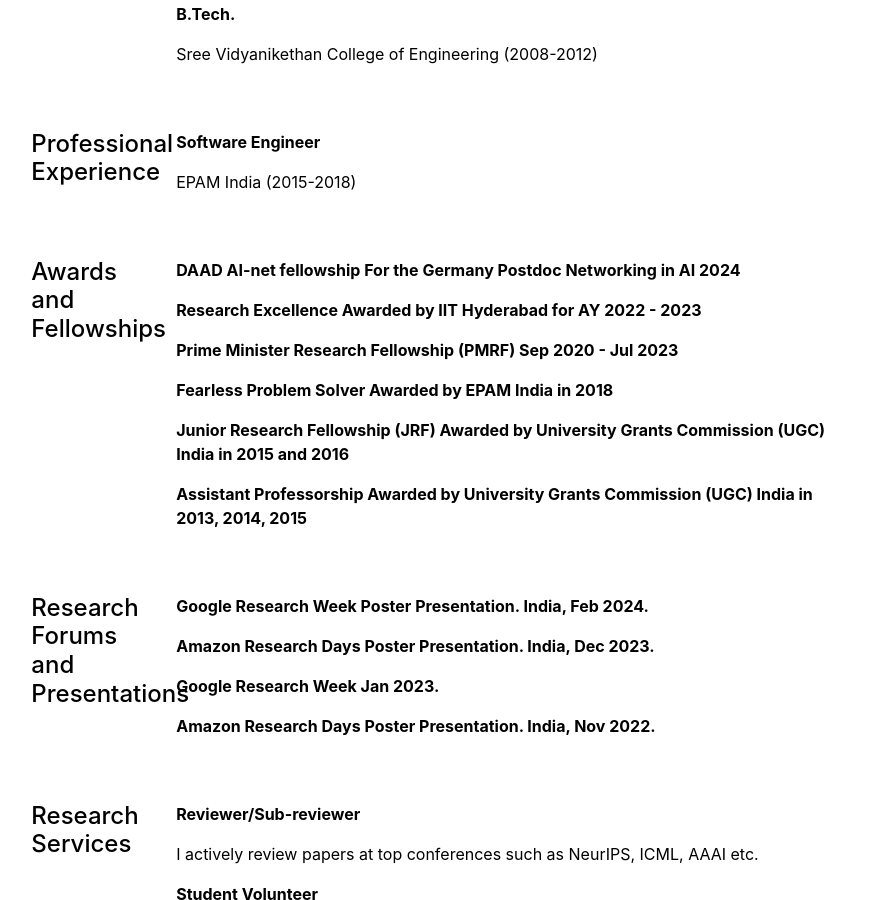
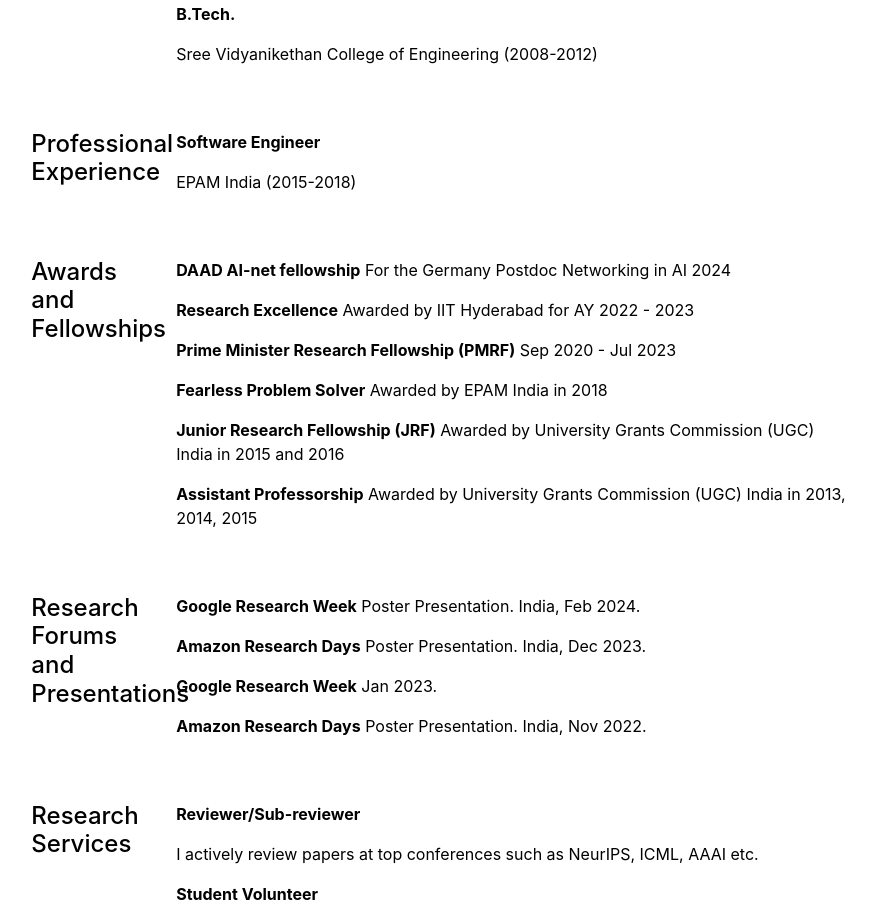
Before and after one commit to gautam0707/gautam0707.github.io, a Jekyll site: the page built from cv.md, in a window 1280 px wide and 900 px high, scrolled down 478 px. Shown: the whole window, without its empty margins (198-1074 px from the left). Built offline with Jekyll 4.4.1, drawn with Linux system fonts in a browser that asks for light colours; a style sheet for code colours, icons or effects is not loaded.

Commit message:
Update cv.html

```diff
--- a/_layouts/cv.html
+++ b/_layouts/cv.html
@@ -35,7 +35,7 @@
       </div>
       <div class="col-md-10">
         {% for section in site.data.cv.awards_and_fellowships %}
-          <p class="fw-bold">{{ section.title }} {{ section.description }}</p>
+          <p> <strong>{{ section.title }}</strong> {{ section.description }}</p>
         {% endfor %}
       </div>
     </div>
@@ -45,7 +45,7 @@
       </div>
       <div class="col-md-10">
         {% for section in site.data.cv.research_forums %}
-          <p class="fw-bold">{{ section.title }} {{ section.description }}</p>
+          <p><strong>{{ section.title }}</strong> {{ section.description }}</p>
           <p></p>
         {% endfor %}
       </div>
```
